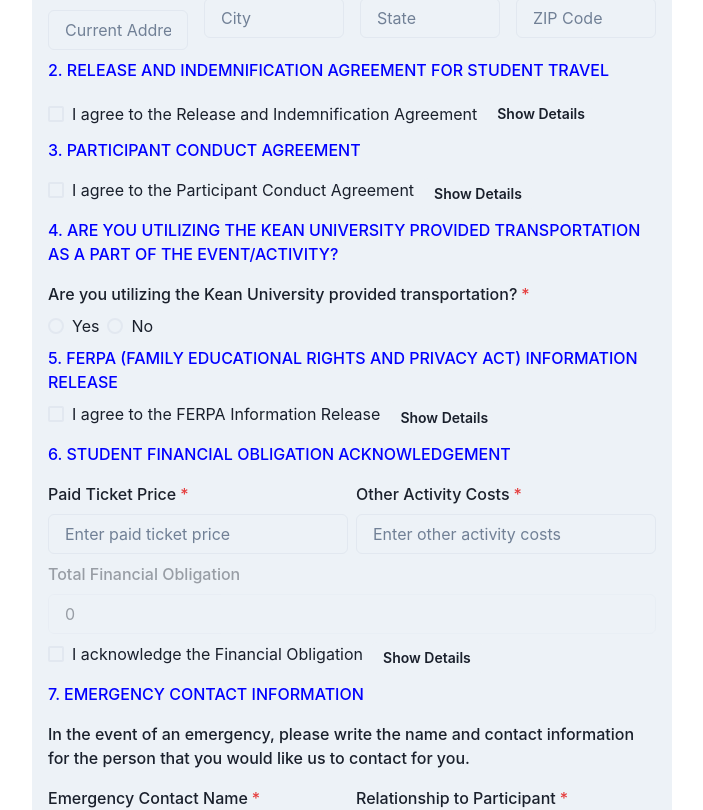
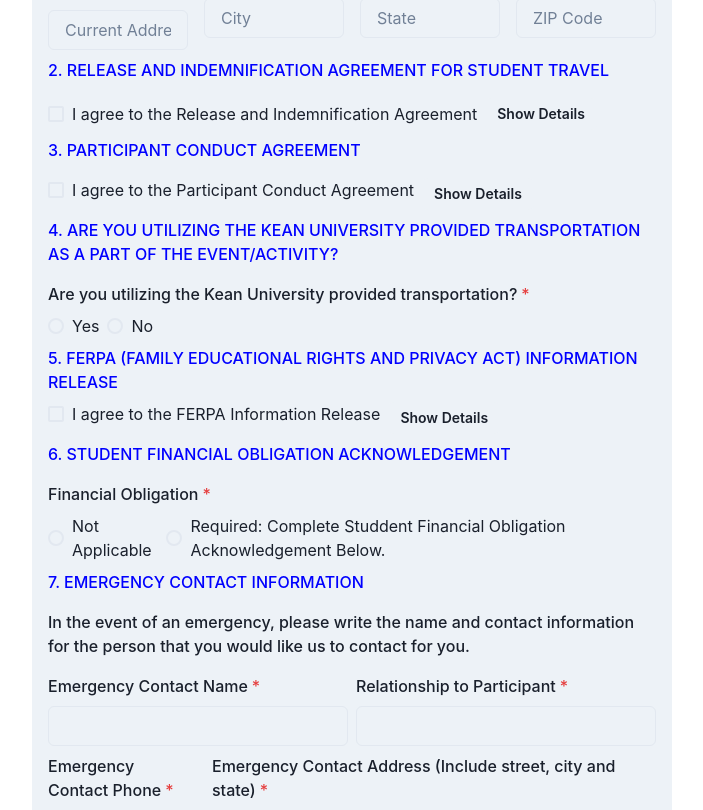
Before and after one commit to DomenicoDicosimo/Kean-Travel-Approval, a React (Create React App) app in the folder client/: page /student-travel-registration-form-day in a window 1280 px wide. Shown: the part 626-1436 px from the top of the page, without its empty margins (288-991 px from the left). Built offline with nearby package versions, Linux system fonts and the light colour scheme; no server answers.

Commit message:
Complete Day Trip Form
Keep the old form for project submission since this current form has too many fields to validate.

```diff
--- a/client/src/components/StudentTravelRegistrationFormDay.js
+++ b/client/src/components/StudentTravelRegistrationFormDay.js
@@ -17,9 +17,8 @@ import {
 
 } from "@chakra-ui/react";
 
-export default function Forms() {
+export default function StudentTravelRegistrationFormDay() {
 
- /*  const [showReleaseText, setShowReleaseText] = useState(false); */
   const [showDetails, setShowDetails] = useState({
     section2: false,
     section3: false,
@@ -28,9 +27,11 @@ export default function Forms() {
     section6: false,
   });
   const [usingUniversityTransport, setUsingUniversityTransport] = useState('');
+  const [financialObligationOption, setFinancialObligationOption] = useState('');
   const [isUnderage, setIsUnderage] = useState(false);
   const [formData, setFormData] = useState({
     event_name: '',
+    date:'',
     host_organization: '',
     departure_time: '',
     approximate_return_time: '',
@@ -45,6 +46,7 @@ export default function Forms() {
     city: '',
     state: '',
     zip: '',
+
     agreeToRelease: false,
     agreeToConduct: false,
     usingUniversityTransport: false,
@@ -54,11 +56,24 @@ export default function Forms() {
     participantCertification: false,
     paidTicketPrice:'',
     otherActivityCosts: '',
-    totalFinancialObligation: 0
+    totalFinancialObligation: '',
+
+    parent_name: '',
+    parent_signature: '',
+    parent_signature_date: '',
+    parent_contact_number: '',
+    emergencyContactName: '',
+    relationToParticipant: '',
+    emergencyContactPhone: '',
+    emergencyContactAddress: '',
   });
 
   const handleTransportationChange = (value) => {
     setUsingUniversityTransport(value);
+  };
+
+  const handleFinancialObligationChange = (value) => {
+    setFinancialObligationOption(value);
   };
 
   const toggleDetail = (section) => {
@@ -252,17 +267,17 @@ export default function Forms() {
                 <HStack >
                   <FormControl isRequired>
                     <FormLabel htmlFor="parent_name">Parent/Guardian Name</FormLabel>
-                    <Input id="parent_name" name="parent_name" onChange={handleInputChange} />
+                    <Input type="text" id="parent_name" name="parent_name" onChange={handleInputChange} />
                   </FormControl>
 
                   <FormControl isRequired>
                     <FormLabel htmlFor="parent_signature">Parent/Guardian Signature</FormLabel>
-                    <Input id="parent_signature" name="parent_signature" onChange={handleInputChange} />
+                    <Input type="text" id="parent_signature" name="parent_signature" onChange={handleInputChange} />
                   </FormControl>
 
                   <FormControl isRequired>
                     <FormLabel htmlFor="parent_signature_date">Date</FormLabel>
-                    <Input id="parent_signature_date" name="parent_signature_date" onChange={handleInputChange} />
+                    <Input type="date" id="parent_signature_date" name="parent_signature_date" onChange={handleInputChange} />
                   </FormControl>
 
                 </HStack>
@@ -359,8 +374,19 @@ export default function Forms() {
 
 
             {/* Student Financial Obligation - Section 6 */}
-            <FormLabel  style={{ color: 'blue' }}>6. STUDENT FINANCIAL OBLIGATION ACKNOWLEDGEMENT</FormLabel>
+            <FormLabel style={{ color: 'blue' }}>6. STUDENT FINANCIAL OBLIGATION ACKNOWLEDGEMENT</FormLabel>
+            <FormControl isRequired>
+              <FormLabel>Financial Obligation</FormLabel>
+              <RadioGroup onChange={handleFinancialObligationChange} value={financialObligationOption}>
+                <Stack direction="row">
+                  <Radio value="notApplicable">Not Applicable</Radio>
+                  <Radio value="required">Required: Complete Studdent Financial Obligation Acknowledgement Below.</Radio>
+                </Stack>
+              </RadioGroup>
+            </FormControl>
 
+            {financialObligationOption === 'required' && (
+            <>
               <HStack>
                 <FormControl isRequired>
                   <FormLabel htmlFor="paidTicketPrice">Paid Ticket Price</FormLabel>
@@ -370,12 +396,13 @@ export default function Forms() {
                   <FormLabel htmlFor="otherActivityCosts">Other Activity Costs</FormLabel>
                   <Input id="otherActivityCosts" name="otherActivityCosts" type="number" onChange={handleInputChange} placeholder="Enter other activity costs"/>
                   </FormControl>
-            </HStack>
 
-            <FormControl isDisabled>
+                <FormControl >
                 <FormLabel htmlFor="totalFinancialObligation">Total Financial Obligation</FormLabel>
                   <Input id="totalFinancialObligation" name="totalFinancialObligation" type="number" value={formData.totalFinancialObligation} placeholder="Total will be calculated automatically" readOnly/>
                 </FormControl>
+              </HStack>
+
 
               <FormControl>
                 <Checkbox name="financialObligation" onChange={handleInputChange}>I acknowledge the Financial Obligation</Checkbox>
@@ -398,6 +425,8 @@ export default function Forms() {
                     attend and participate in the student activity for any reason
                     </Text>
               </Collapse>
+              </>
+            )}
 
             {/*Emergency Contact Information - Section 7 */}
             <FormLabel  style={{ color: 'blue' }}>7. EMERGENCY CONTACT INFORMATION</FormLabel>
@@ -420,7 +449,7 @@ export default function Forms() {
               </FormControl>
               <FormControl flex={3} isRequired>
                 <FormLabel htmlFor="emergencyContactAdress">Emergency Contact Address (Include street, city and state)</FormLabel>
-                <Input id="emergencyContactAdress" name="emergencyContactAdress" onChange={handleInputChange} />
+                <Input id="emergencyContactAdress" name="emergencyContactAddress" onChange={handleInputChange} />
               </FormControl>
             </HStack>
 
```
Lines whose indentation alone changed are shown as unchanged.
